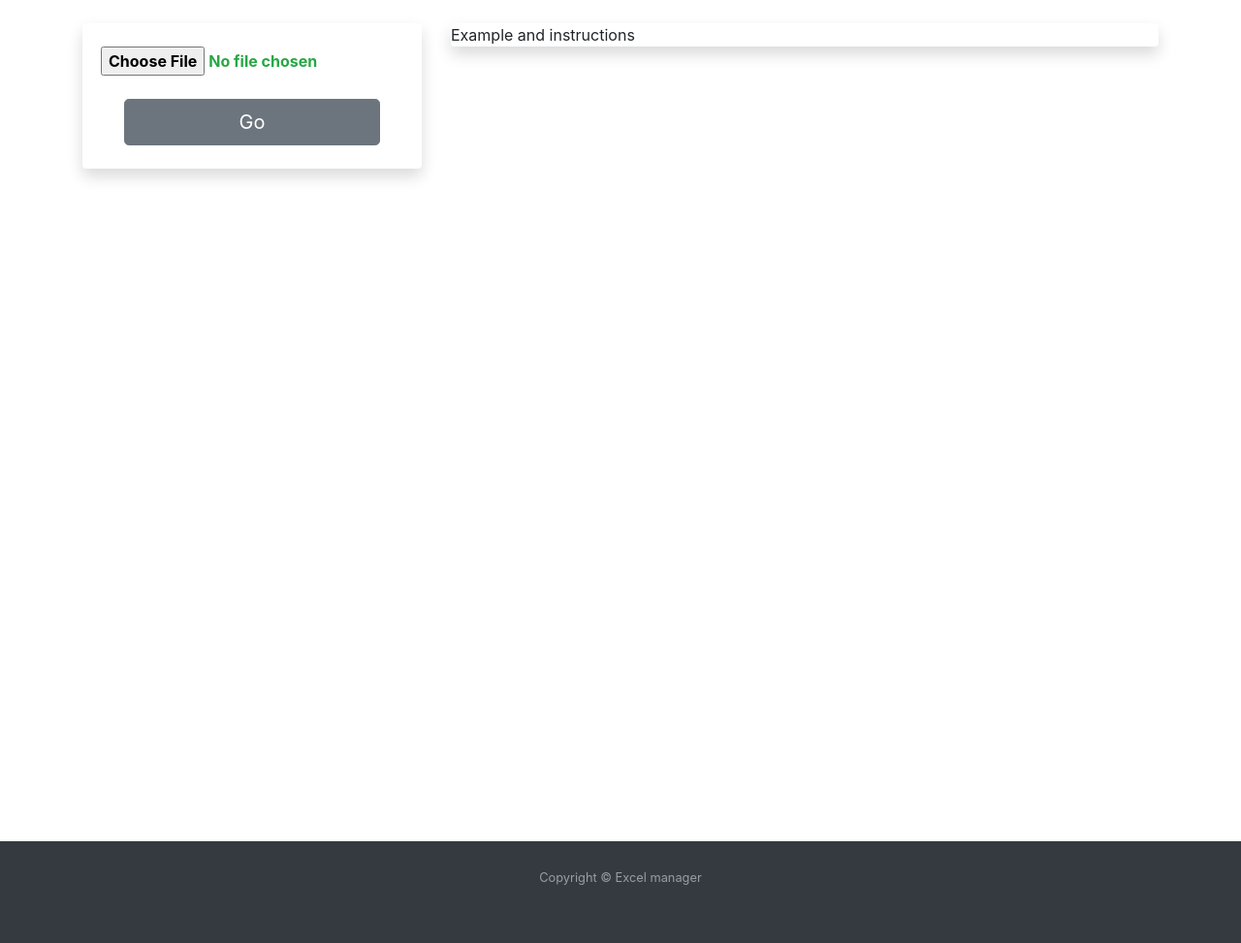
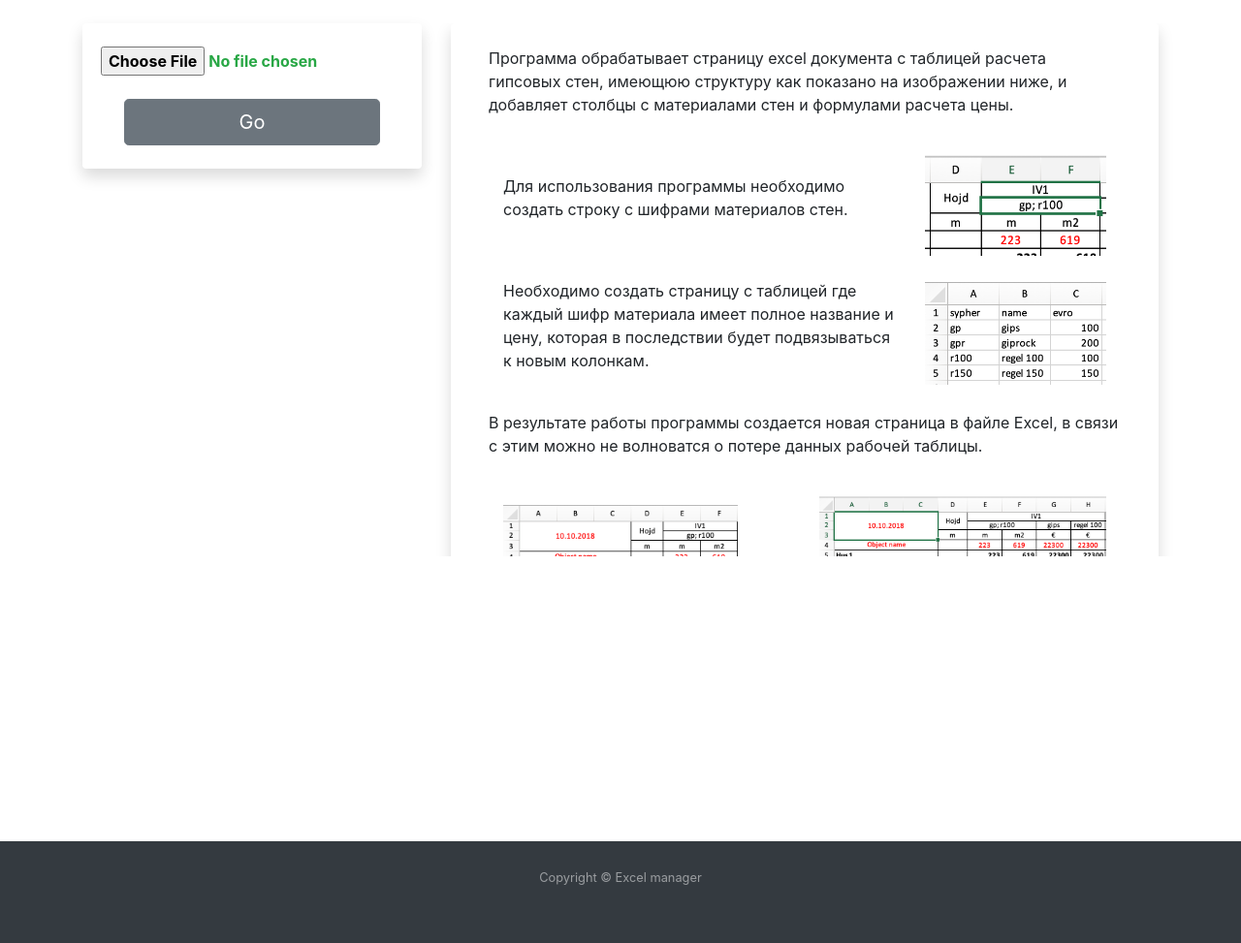
Before and after one commit to GeorgiyII/excell_lib, a Flask app: page / in a window 1280 px wide. Shown: the part 84-1057 px from the top of the page at 97% size. Run offline with Flask 2, Linux system fonts and the light colour scheme; some libraries are stand-ins or nearby versions.

Commit message:
added instructions for main page

```diff
--- a/service_app/templates/config.html
+++ b/service_app/templates/config.html
@@ -34,7 +34,7 @@
     <!-- right -->
     <div class="col-xl-8 col-md-8 mb-4">
         <div class="card border-0 shadow">
-            <div class="table table-bordered" style="overflow: scroll; max-height: 550px">
+            <div class="table-wrapper" style="overflow: scroll; max-height: 550px">
 
                 <table class="table">
                     <tbody>
--- a/service_app/templates/file_upload.html
+++ b/service_app/templates/file_upload.html
@@ -18,9 +18,55 @@
         </div>
     </div>
     <!-- right -->
-        <div class="col-xl-8 col-md-8 mb-4">
+    <div class="col-xl-8 col-md-8 mb-4" style="overflow: scroll; max-height: 550px">
         <div class="card border-0 shadow">
-                Example and instructions
+            <div class="container">
+                <div class="row ml-4 mt-4 mr-4">
+                    <p>Программа обрабатывает страницу excel документа с таблицей расчета гипсовых стен,
+                        имеющюю структуру как показано на изображении ниже, и добавляет столбцы с материалами
+                        стен и формулами расчета цены.</p>
+                </div>
+                <div class="row justify-content-center align-items-center ml-4 mr-4 pt-4">
+                    <div class="col-8">
+                        <p>Для использования программы необходимо создать строку с шифрами материалов
+                            стен.</p>
+                    </div>
+                    <div class="col">
+                        <img src="{{url_for('static', filename='cypher.png')}}" class="img-fluid" alt="source_table">
+                    </div>
+                </div>
+                <div class="row justify-content-center align-items-center ml-4 mr-4 pt-4">
+                    <div class="col-8">
+                        <p>Необходимо создать страницу с таблицей где каждый шифр материала имеет
+                            полное название и цену, которая в последствии будет подвязываться к новым колонкам.</p>
+                    </div>
+                    <div class="col">
+                        <img src="{{url_for('static', filename='model.png')}}" class="img-fluid" alt="source_table">
+                    </div>
+                </div>
+                <div class="row ml-4 mt-4 mr-4">
+                    <p>В результате работы программы создается новая страница в файле Excel,
+                    в связи с этим можно не волноватся о потере данных рабочей таблицы.</p>
+                </div>
+            </div>
+            <div class="container">
+                <div class="row justify-content-center align-items-center mr-4 ml-4 pt-4">
+                    <div class="col-5">
+                        <img src="{{url_for('static', filename='table.png')}}" class="img-fluid" alt="source_table">
+                    </div>
+                    <div class="col">
+                        <img src="{{url_for('static', filename='right_arrow.png')}}" class="img-fluid" alt="arrow">
+                    </div>
+                    <div class="col-6">
+                        <img src="{{url_for('static', filename='new_table.png')}}" class="img-fluid" alt="modify_image">
+                    </div>
+                </div>
+            </div>
+            <div class="container  mr-4 ml-4 mb-4 pt-4">
+                <p>Программа принимает только Excel файлы имеющую структуру описаную выше,
+                    любые другие файлы обрабатыватся не будут, а таблицы с несоответствующей структурой
+                    получат лишь копирование указанной страницы Excel.</p>
+            </div>
         </div>
     </div>
 </div>
```
Also changed, not shown: service_app/static/cypher.png (added), service_app/static/model.png (added), service_app/static/new_table.png (added), service_app/static/right_arrow.png (added), service_app/static/table.png (added). Lines whose indentation alone changed are shown as unchanged.
